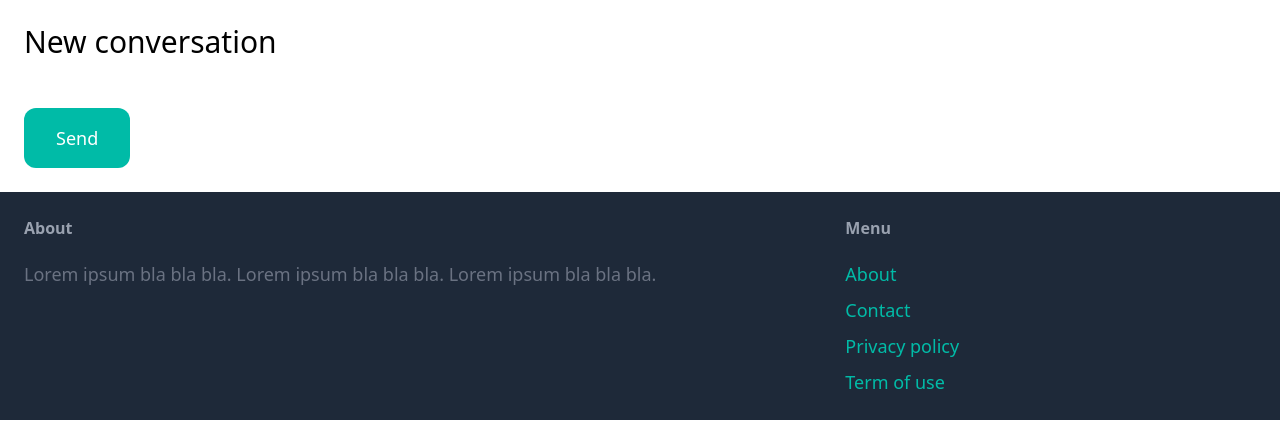
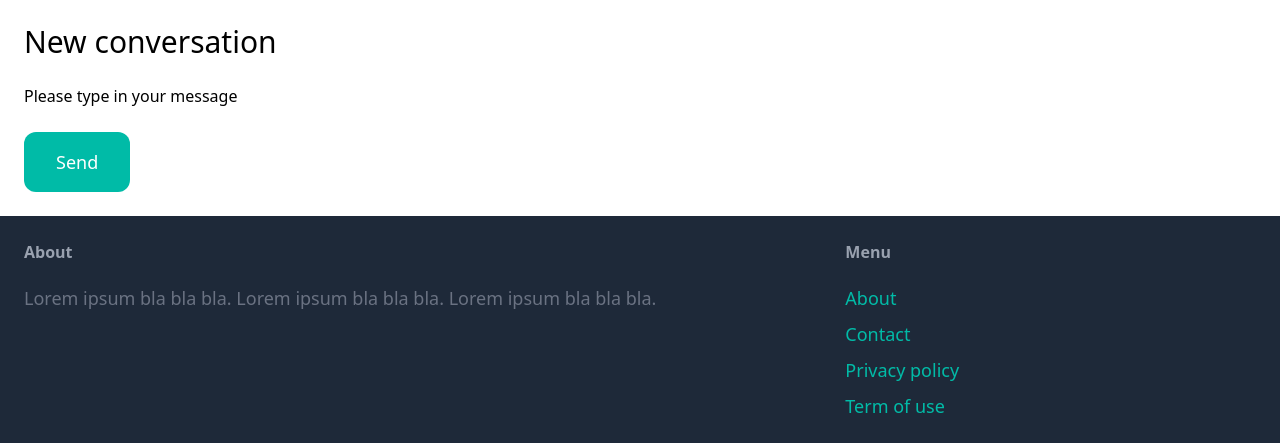
Before and after one commit to prithivin/marketplace, a Django app: template src/conversation/templates/conversation/new.html in a window 1280 px wide. Shown: the part 77-520 px from the top of the page. Run offline with Django 5.2, Linux system fonts and the light colour scheme; the template is opened without the code that fills it: values that come from a table or form of the project are taken from there, others are empty.

Commit message:
Updated Conersage page contents

```diff
--- a/src/conversation/templates/conversation/new.html
+++ b/src/conversation/templates/conversation/new.html
@@ -9,6 +9,7 @@
     {% csrf_token %}
 
     <div class="space-y-4">
+        <p>Please type in your message</p>
         {{ form.as_p }}
     </div>
 
```
